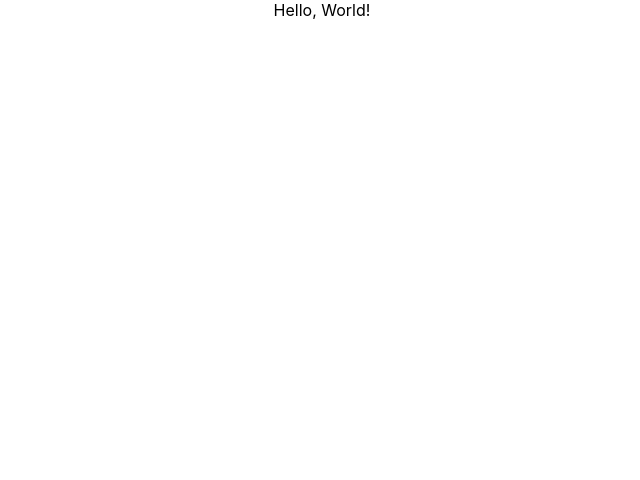
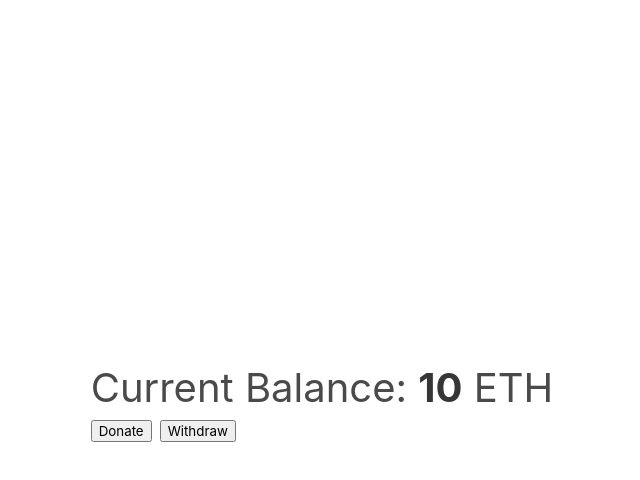
Before and after one commit to camelCasingGod/FaucetV2, a React (Create React App) app: page / in a window 1280 px wide. Shown: the top 480 px of the page, without its empty margins (318-958 px from the left). Built offline with nearby package versions, Linux system fonts and the light colour scheme.

Commit message:
Added bulma for styling

```diff
--- a/package.json
+++ b/package.json
@@ -6,6 +6,7 @@
     "@testing-library/jest-dom": "^5.16.4",
     "@testing-library/react": "^13.3.0",
     "@testing-library/user-event": "^13.5.0",
+    "bulma": "^0.9.4",
     "react": "^18.2.0",
     "react-dom": "^18.2.0",
     "react-scripts": "5.0.1",
--- a/src/App.css
+++ b/src/App.css
@@ -1,5 +1,12 @@
 .App {
   text-align: center;
+}
+
+.faucet-wrapper {
+  height: 100%;
+  display: flex;
+  justify-content: center;
+  align-items: center;
 }
 
 .App-logo {
--- a/src/App.js
+++ b/src/App.js
@@ -3,9 +3,17 @@
 
 function App() {
   return (
-    <div className="App">
-      Hello, World!
-    </div>
+    <>
+      <div className="faucet-wrapper">
+        <div className="faucet">
+          <div className="balance-view is-size-2">
+            Current Balance: <strong>10</strong> ETH
+          </div>
+          <button className='btn mr-2'>Donate</button>
+          <button className='btn'>Withdraw</button>
+        </div>
+      </div>
+    </>
   );
 }
 
--- a/src/index.css
+++ b/src/index.css
@@ -1,4 +1,10 @@
+
+html {
+  height: 100%;
+}
+
 body {
+  height: 100%;
   margin: 0;
   font-family: -apple-system, BlinkMacSystemFont, 'Segoe UI', 'Roboto', 'Oxygen',
     'Ubuntu', 'Cantarell', 'Fira Sans', 'Droid Sans', 'Helvetica Neue',
@@ -7,6 +13,10 @@
   -moz-osx-font-smoothing: grayscale;
 }
 
+#root {
+  height: 100%;
+}
+
 code {
   font-family: source-code-pro, Menlo, Monaco, Consolas, 'Courier New',
     monospace;
--- a/src/index.js
+++ b/src/index.js
@@ -1,6 +1,7 @@
 import React from 'react';
 import ReactDOM from 'react-dom/client';
 import './index.css';
+import 'bulma/css/bulma.min.css'
 import App from './App';
 import reportWebVitals from './reportWebVitals';
 
```
Also changed, not shown: 1 other file (tests, documents, lock files or other folders).
